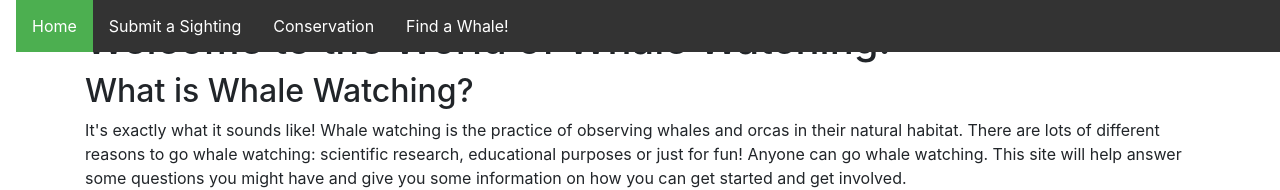
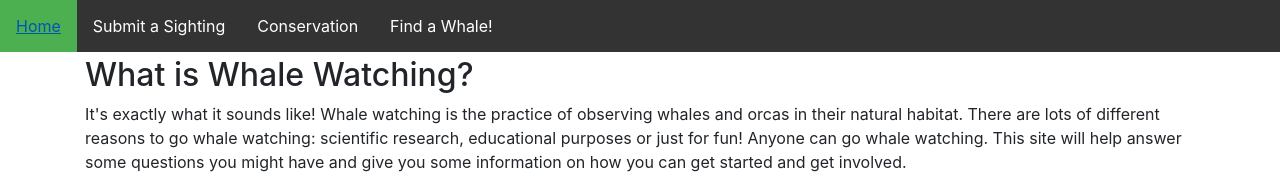
Before and after one commit to techswitch-learners/Whale-spotting, a React (Create React App) app in the folder ClientApp/: page / in a window 1280 px wide. Shown: the top 190 px of the page. Built offline with nearby package versions, Linux system fonts and the light colour scheme.

Commit message:
minor css implemented to horizontal navbar

```diff
--- a/ClientApp/src/NavBar/NavBar.scss
+++ b/ClientApp/src/NavBar/NavBar.scss
@@ -1,4 +1,3 @@
-
 
 ul {
     list-style-type: none;
--- a/ClientApp/src/NavBar/NavBar.tsx
+++ b/ClientApp/src/NavBar/NavBar.tsx
@@ -8,7 +8,7 @@ function NavBar() {
 
     return (
         <div>
-            <nav className="navbar">
+            <nav>
                 <ul>
                     <li><Link to="/" className={selectedPage == 'home' ? 'active' : 'inactive'} onClick={() => setSelectedPage('home')}>Home</Link></li>
                     <li><Link to="/submit-sighting" className={selectedPage == 'submit-sighting' ? 'active' : 'inactive'} onClick={() => setSelectedPage('submit-sighting')}>Submit a Sighting</Link></li>
--- a/ClientApp/src/components/Layout.js
+++ b/ClientApp/src/components/Layout.js
@@ -9,7 +9,7 @@ export class Layout extends Component {
   render () {
     return (
       <div>
-        <NavBar/>
+          <NavBar/>
         <Container>
           {this.props.children}
         </Container>
```
